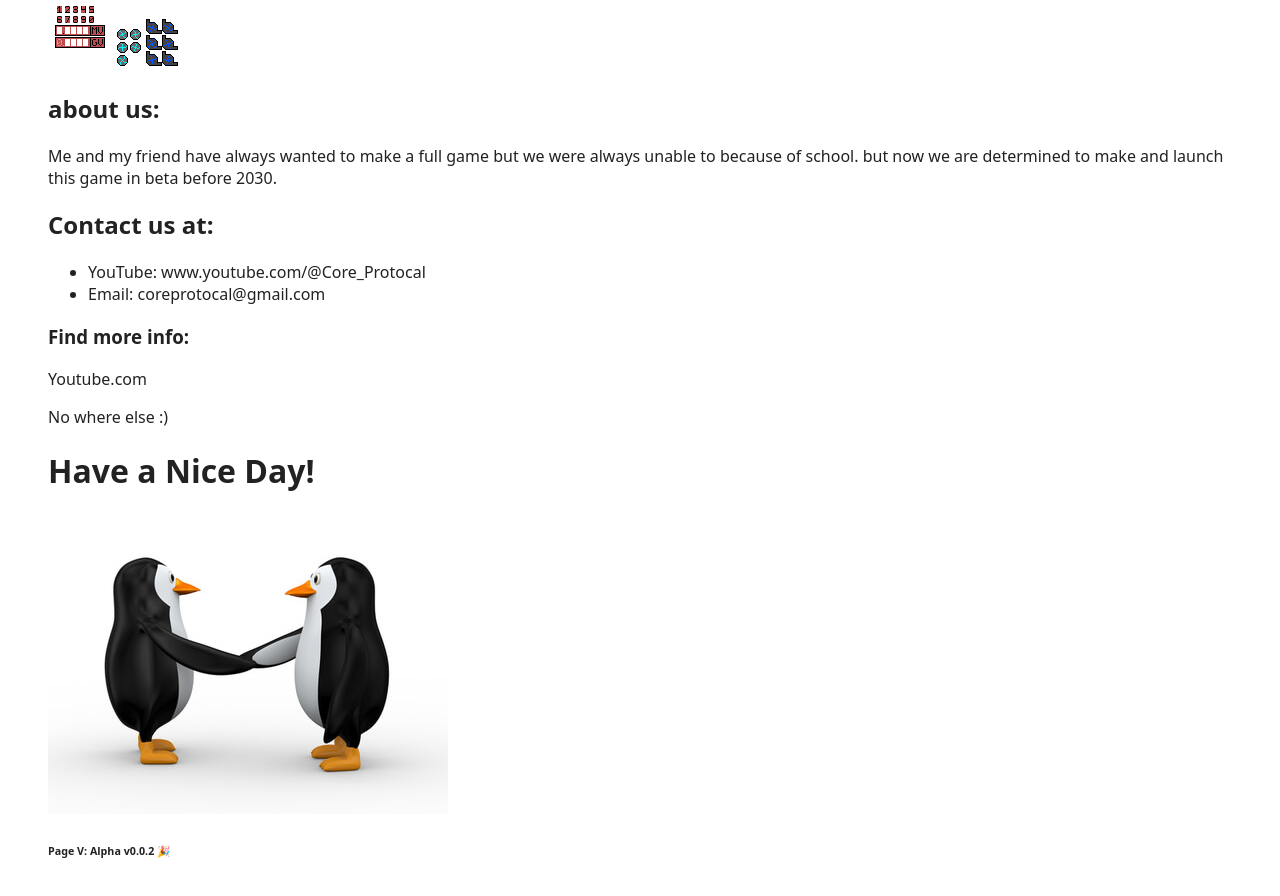
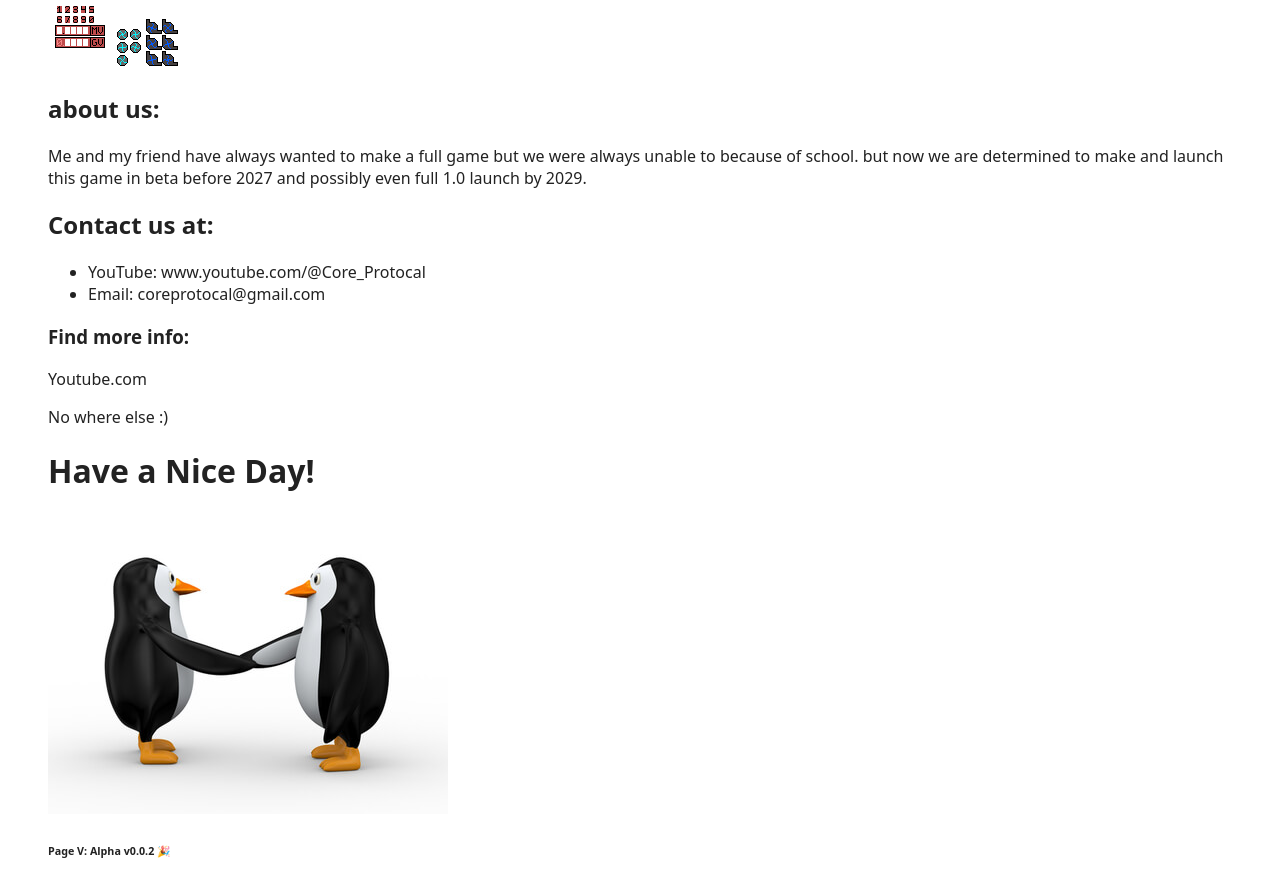
Before and after one commit to B0057ER/core-protocol-website, a plain HTML site: page index.html in a window 1280 px wide. Shown: the part 817-1713 px from the top of the page. Drawn offline with Linux system fonts and the light colour scheme.

Commit message:
Update index.html

```diff
--- a/index.html
+++ b/index.html
@@ -45,7 +45,8 @@
 
         <h2>about us:</h2>
         <p>Me and my friend have always wanted to make a full game but we were always unable to
-        because of school. but now we are determined to make and launch this game in beta before 2030.</p>
+        because of school. but now we are determined to make and launch this game in beta before 2027 and possibly even full
+        1.0 launch by 2029.</p>
 
         <h2>Contact us at:</h2>
         <ul>
```
